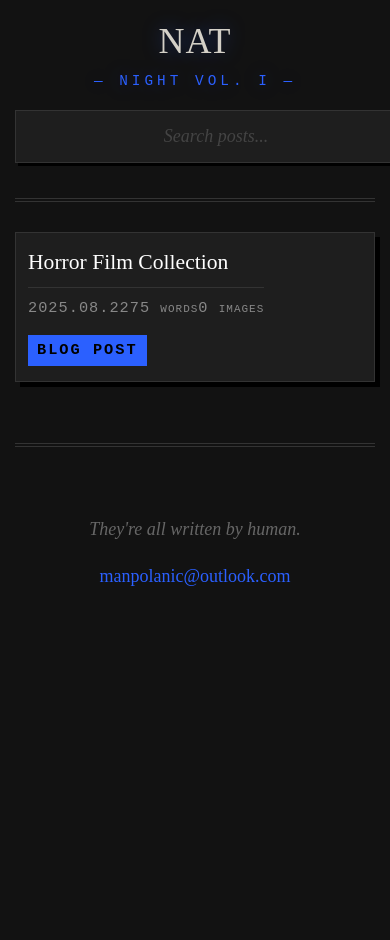
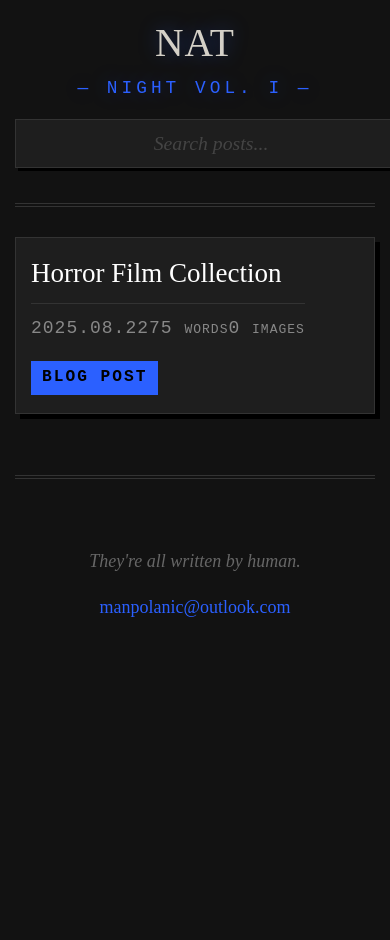
Before and after one commit to lptl/lptl.github.io, a Jekyll site: the page built from index.html, in a window 390 px wide. Built offline with Jekyll 4.4.1, drawn with Linux system fonts in a browser that asks for light colours; comment, search, counter and statistics services are not loaded.

Commit message:
add content

```diff
--- a/assets/css/style.css
+++ b/assets/css/style.css
@@ -426,7 +426,7 @@ body {
     /* 1. Adjust Base Sizing */
     body {
         padding: 20px 15px; /* Less padding on sides */
-        font-size: 18px;    /* Newspaper size for mobile */
+        font-size: 18px;    /* Comfortable mobile reading size */
     }
 
     .main-content-wrapper {
@@ -435,12 +435,12 @@ body {
 
     /* 2. Header & Title Adjustments */
     .site-header {
-        margin-bottom: 30px; /* Reduced from 40px */
-        padding-bottom: 15px; /* Reduced from 20px */
+        margin-bottom: 30px;
+        padding-bottom: 15px;
     }
 
     .site-title {
-        font-size: 2.0em; /* Reduced from 2.2em */
+        font-size: 2.2em; /* Increased for better visibility */
         line-height: 1.2;
         letter-spacing: 1px;
 
@@ -452,7 +452,7 @@ body {
     }
 
     .site-title::after {
-        font-size: 0.4em; /* Adjust subtitle size */
+        font-size: 0.45em; /* Slightly larger subtitle */
         margin-top: 10px;
         font-family: var(--font-mono);
     }
@@ -464,61 +464,72 @@ body {
     }
 
     #search-input {
-        font-size: 1em; /* Reduced from 1.1em */
+        font-size: 1.1em; /* Larger for easier typing */
+        padding: 12px 15px; /* More padding for touch targets */
     }
 
     /* 4. Post List: Stack Vertical instead of Horizontal */
     .post-entry-box {
         flex-direction: column; /* Stack title on top of date */
         align-items: flex-start;
-        padding: 15px 12px; /* Reduced from 20px 15px */
+        padding: 18px 15px; /* More comfortable spacing */
     }
 
     .post-title {
-        font-size: 1.2em; /* Reduced from 1.4em */
-        margin-bottom: 10px; /* Reduced from 12px */
+        font-size: 1.5em; /* Increased for readability */
+        margin-bottom: 12px;
         line-height: 1.3;
     }
 
     .post-meta {
-        font-size: 0.85em; /* Reduced from 0.9em */
+        font-size: 1em; /* Increased from 0.85em */
         width: 100%;
         display: flex;
-        justify-content: space-between; /* Spread date and tags */
+        justify-content: space-between;
         align-items: center;
-        border-top: 1px solid #333; /* Add a subtle separator line */
-        padding-top: 8px; /* Reduced from 10px */
+        border-top: 1px solid #333;
+        padding-top: 10px;
         margin-top: 5px;
     }
 
     .post-type {
-        margin-left: 0; /* Remove left margin since it's on a new line/side */
+        margin-left: 0;
+        font-size: 0.9em; /* Slightly larger badge */
+        padding: 3px 10px; /* More padding for better readability */
     }
 
     /* 5. Content Typography */
+    .post-content {
+        font-size: 1.15em; /* Increased base content size */
+    }
+
     .post-content h2,
     .post-content h3 {
-        margin-top: 1.2em; /* Reduced from 1.5em */
-        font-size: 1.2em; /* Reduced from 1.3em */
+        margin-top: 1.2em;
+        font-size: 1.4em; /* Increased heading size */
         line-height: 1.4;
     }
 
     /* Drop Cap adjustment */
     .post-content > p:first-of-type::first-letter {
-        font-size: 2.8em; /* Reduced from 3em */
+        font-size: 3.2em; /* Larger drop cap */
         margin-top: -0.05em;
     }
 
     blockquote {
-        margin: 18px 10px; /* Reduced from 20px */
+        margin: 18px 10px;
         padding-left: 15px;
-        font-size: 1em; /* Reduced */
+        font-size: 1.1em; /* Increased for emphasis */
     }
 
     /* 6. Code Blocks */
     pre {
         padding: 1em;
-        font-size: 0.8em; /* Reduced from 0.85em */
-        border-left-width: 2px; /* Thinner accent line */
+        font-size: 0.9em; /* Slightly larger code */
+        border-left-width: 2px;
+    }
+
+    code {
+        font-size: 0.95em; /* Inline code readability */
     }
 }
```
